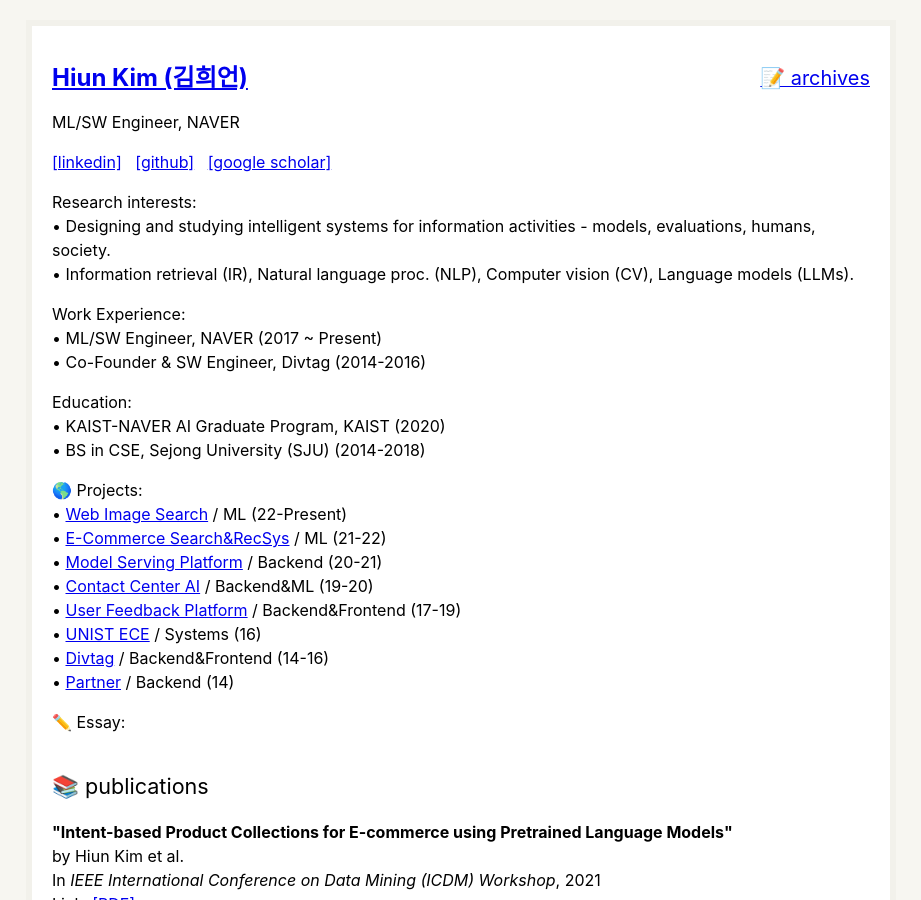
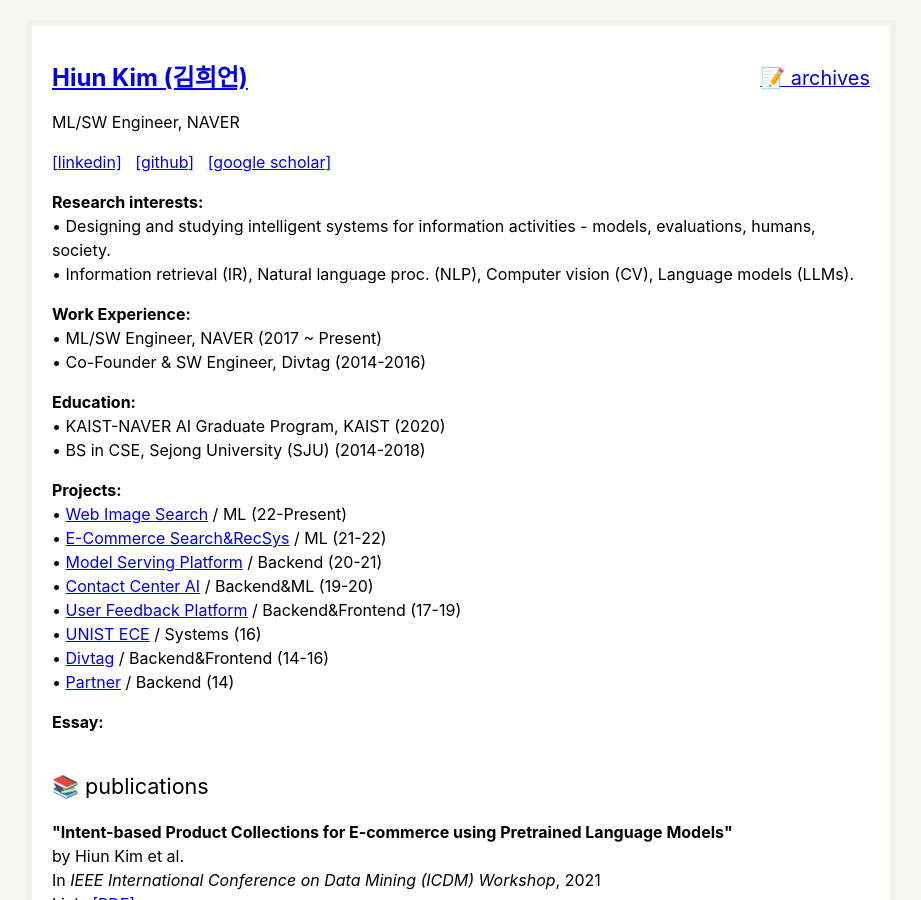
Before and after one commit to hiun/hiun.github.io, a Jekyll site: the page built from index.md, in a window 1280 px wide and 900 px high. Shown: the whole window, without its empty margins (179-1100 px from the left). Built offline with Jekyll 4.4.1, drawn with Linux system fonts in a browser that asks for light colours; part of the change alters nothing that is shown.

```diff
--- a/index.md
+++ b/index.md
@@ -30,22 +30,22 @@ v gitignore 추가
 -->
 
 
-Research interests: <br />
+<b>Research interests:</b> <br />
 &bull; Designing and studying intelligent systems for information activities - models, evaluations, humans, society. <br />
 &bull; Information retrieval (IR), Natural language proc. (NLP), Computer vision (CV), Language models (LLMs). <br />
 
 
-Work Experience: <br />
+<b>Work Experience:</b> <br />
 &bull; ML/SW Engineer, NAVER (2017 ~ Present) <br />
 &bull; Co-Founder & SW Engineer, Divtag (2014-2016)<br />
 
 
-Education: <br />
+<b>Education:</b> <br />
 &bull; KAIST-NAVER AI Graduate Program, KAIST (2020)<br />
 &bull; BS in CSE, Sejong University (SJU) (2014-2018)<br />
 
 
-🌎 Projects: <br />
+<b>Projects:</b> <br />
 &bull; <a href="https://search.naver.com/search.naver?sm=tab_hty.top&where=image&query=%EC%84%9C%EC%9A%B8&oquery=%EC%84%9C%EB%B9%84%EC%8A%A4">Web Image Search</a> / ML (22-Present) <br />
 &bull; <a href="https://shopping.naver.com/">E-Commerce Search&RecSys</a> / ML (21-22) <br />
 &bull; <a href="https://clova.ai/ko/platform/">Model Serving Platform</a> / Backend (20-21) <br />
@@ -57,7 +57,7 @@ Education: <br />
 
 
 <div style="margin-top: 0.5em;"></div>
-✏️ Essay: <br />
+<b>Essay:</b> <br />
 {%- for data in site.categories.essay -%}
 &bull; <a href="{{ data.url }}">{{ data.title }}</a> &nbsp;<span style="color: gray; font-size: 0.9em"> {{ data.date | date: "'%y-%m" }}</span><br />
 {% endfor %}
```
